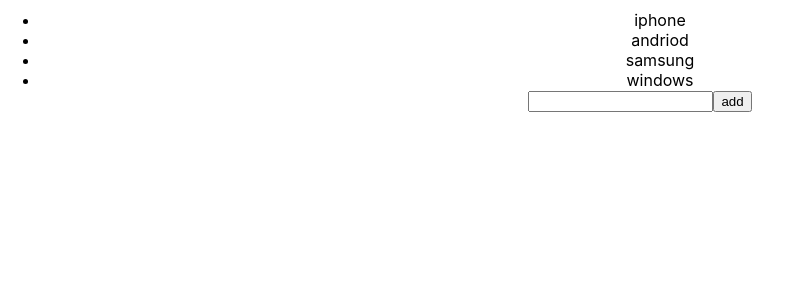
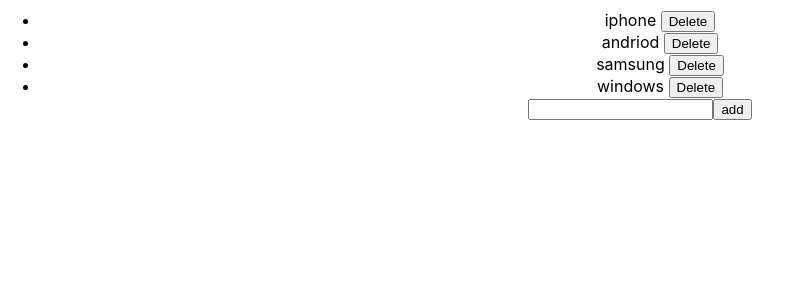
Before and after one commit to AbdullahAlhelal/LeranReactJs, a React (Create React App) app in the folder First/: page / in a window 1280 px wide. Shown: the top 300 px of the page, without its empty margins (0-792 px from the left). Built offline with nearby package versions, Linux system fonts and the light colour scheme.

Commit message:
use edit and delete

```diff
--- a/First/src/App.js
+++ b/First/src/App.js
@@ -7,26 +7,52 @@
 
 import { useState } from "react";
 import MyInput from "./myinput.js";
-
+let counter = 5;
 function App() {
   const [DeivceNameToaddinput, SetDeivceNameToadd] = useState("");
 
   const [devices, Setdevices] = useState([
-    "iphone",
-    "andriod",
-    "samsung",
-    "windows",
+    { id: 1, Name: "iphone" },
+    { id: 2, Name: "andriod" },
+    { id: 3, Name: "samsung" },
+    { id: 4, Name: "windows" },
   ]);
+  function handelDaleteitem(id) {
+    const newarray = [...devices];
+
+    console.log("length" + newarray.length);
+
+    const delleteitem = newarray.filter((x) => x.id != id);
+
+    alert(id);
+    Setdevices([...delleteitem]);
+  }
 
   const deviceslist = devices.map((item) => {
-    return <li>{item} </li>;
+    return (
+      <li key={item.id}>
+        {item.Name}{" "}
+        <button
+          onClick={() => {
+            handelDaleteitem(item.id);
+          }}
+        >
+          {" "}
+          Delete{" "}
+        </button>
+      </li>
+    );
   });
 
-  function handelClieck() {
-    const newarray = [...devices];
-    debugger;
-    newarray.push(DeivceNameToaddinput);
-    Setdevices(newarray);
+  function handelClieck(id) {
+    // const newarray = [...devices];
+    // debugger;
+    // console.log("length" + newarray.length);
+    // newarray.push(DeivceNameToaddinput);
+    Setdevices([...devices, { id: counter, Name: DeivceNameToaddinput }]);
+    counter = counter + 1;
+
+    console.info([...devices]);
   }
 
   return (
```
